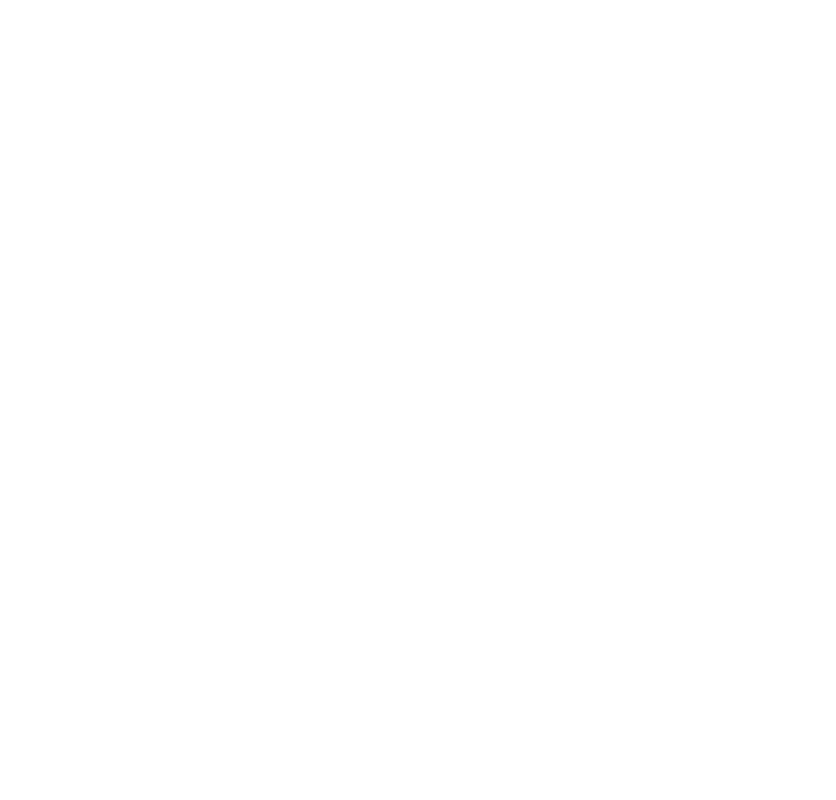
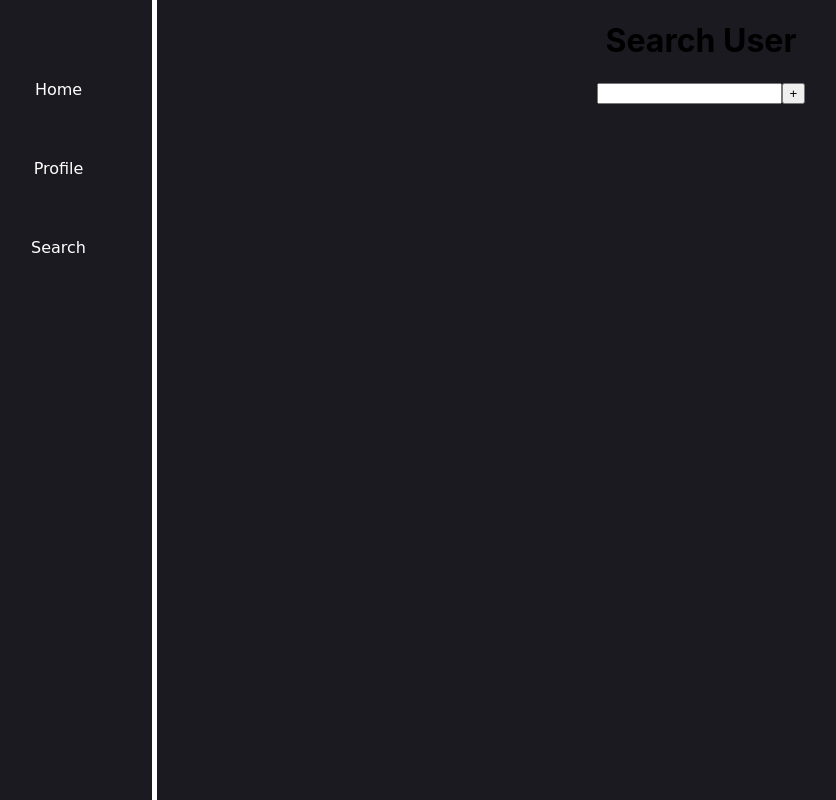
Before and after one commit to lizzymak/SocialMediaApp, a React (Create React App) app in the folder frontend/: page /main/search in a window 1280 px wide. Before the commit this address had no page. Shown: the whole page, without its empty margins (35-871 px from the left). Built offline with nearby package versions, Linux system fonts and the light colour scheme.

Commit message:
implemented user search page

```diff
--- a/frontend/src/App.css
+++ b/frontend/src/App.css
@@ -124,6 +124,10 @@
   color:rgb(127, 129, 136);
   text-align: left;
 }
+.bioInput{
+  box-sizing: border-box;
+  width: 100%;
+}
 
 .postsTopArea{
   display: flex;
--- a/frontend/src/App.tsx
+++ b/frontend/src/App.tsx
@@ -6,6 +6,7 @@
 import { BrowserRouter as Router, Routes, Route } from 'react-router-dom';
 import Profile from './components/profile';
 import Home from './components/home';
+import Search from './components/searchPage';
 
 function App() {
   return (
@@ -16,6 +17,7 @@
           <Route path='/main' element={<Main/>}>
               <Route path="home" element={<Home />} />
               <Route path="profile" element={<Profile />} />
+              <Route path="search" element={<Search />} />
           </Route>
         </Routes>
       </Router>
--- a/frontend/src/components/profile.tsx
+++ b/frontend/src/components/profile.tsx
@@ -118,7 +118,7 @@
                 </div>
                 <h1>{username}</h1>
                 {editMode ? (
-                    <input type="text" placeholder="type new bio..." onChange={(e) => setEditProfile({ ...editProfile, bio: e.target.value })}/>
+                    <input type="text" placeholder="type new bio..." className="bioInput" onChange={(e) => setEditProfile({ ...editProfile, bio: e.target.value })}/>
                 ):(
                     <h2>{bio}</h2>
                 )}
--- /dev/null
+++ b/frontend/src/components/searchPage.tsx
@@ -0,0 +1,83 @@
+import { useState, useEffect } from "react"
+import axios from 'axios'
+
+const Search: React.FC = () => {
+    const [userInput, setUserInput] = useState("")
+    const [username, setUsername] = useState('')
+    const [bio, setBio] = useState('')
+    const [profilePic, setProfilePic] = useState('')
+    const [posts, setPosts] = useState([])
+
+    const user = localStorage.getItem('username')
+
+    type Post = {
+        id: number
+        image_url: string
+        content: string
+    }
+
+    const fetchProfile = async(usernameToFetch: string) => {
+        try{
+            const response = await axios.get(`http://127.0.0.1:8000/profile/${usernameToFetch}`)
+            setUsername(response.data.username)
+            setBio(response.data.bio)
+            setProfilePic(response.data.profile_pic)
+            setPosts(response.data.posts)
+            console.log(response)
+            }
+            catch(err){
+            console.log(err)
+            }
+    }
+
+    const handleSearch = () => {
+    if (userInput.trim()) {
+        fetchProfile(userInput);
+    }
+    }
+
+    return(
+        <div>
+            <h1>Search User</h1>
+            <input type="text" onChange={(e)=>setUserInput(e.target.value)}/>
+            <button onClick={handleSearch}>+</button>
+
+            {username && userInput.trim() !== "" &&(
+                <div className="layout">
+            <div className="profile">
+                <div>
+                    <img src={profilePic || "/images/defaultPFP.jpg"} alt="No profile pic" />
+                </div>
+                <h1>{username}</h1>
+                <h2>{bio}</h2>
+            </div>
+
+            <div className="profile">
+                <div className="postsTopArea">
+                    <h1>Posts</h1>
+                </div>
+
+                <div className="postsConatiner">
+                    {posts ? (
+                        posts.map((post: Post, index: number) => (
+                            <div key={index} className="postsCard">
+                                {post.image_url && (
+                                    <img src={post.image_url} alt="post" />)}
+                                    <p>{post.content}</p>
+                            </div>
+                        ))
+                    ):(
+                        <h2>No posts...</h2>
+                    )}
+                </div>
+            </div>
+        </div>
+
+            )}
+
+        </div>
+
+    )
+}
+
+export default Search
--- a/frontend/src/components/sidebar.tsx
+++ b/frontend/src/components/sidebar.tsx
@@ -7,6 +7,7 @@
             <nav>
                 <Link to='/main/home' className='link'>Home</Link>
                 <Link to='/main/profile' className='link'>Profile</Link>
+                <Link to='/main/search' className='link'>Search</Link>
             </nav>
             </div>
 
```
